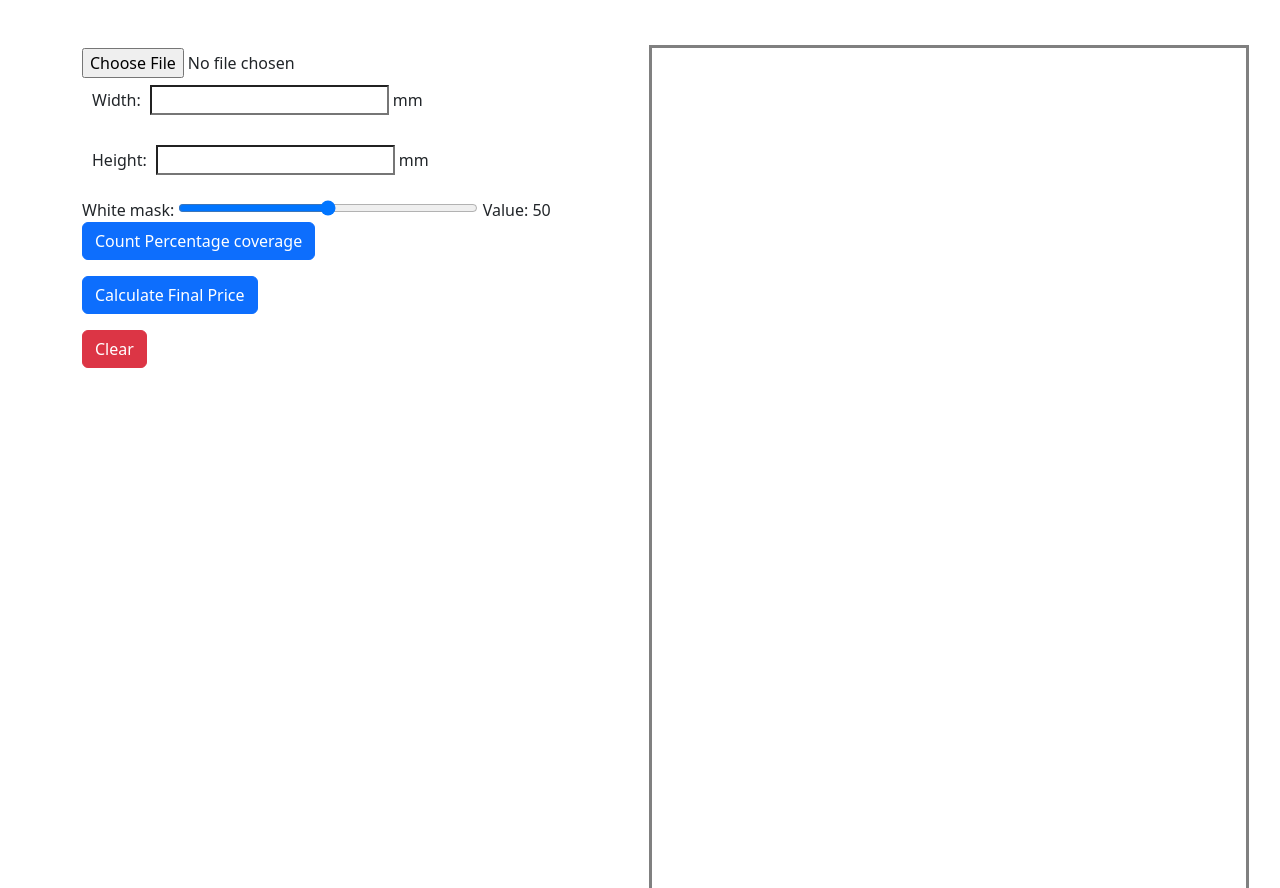
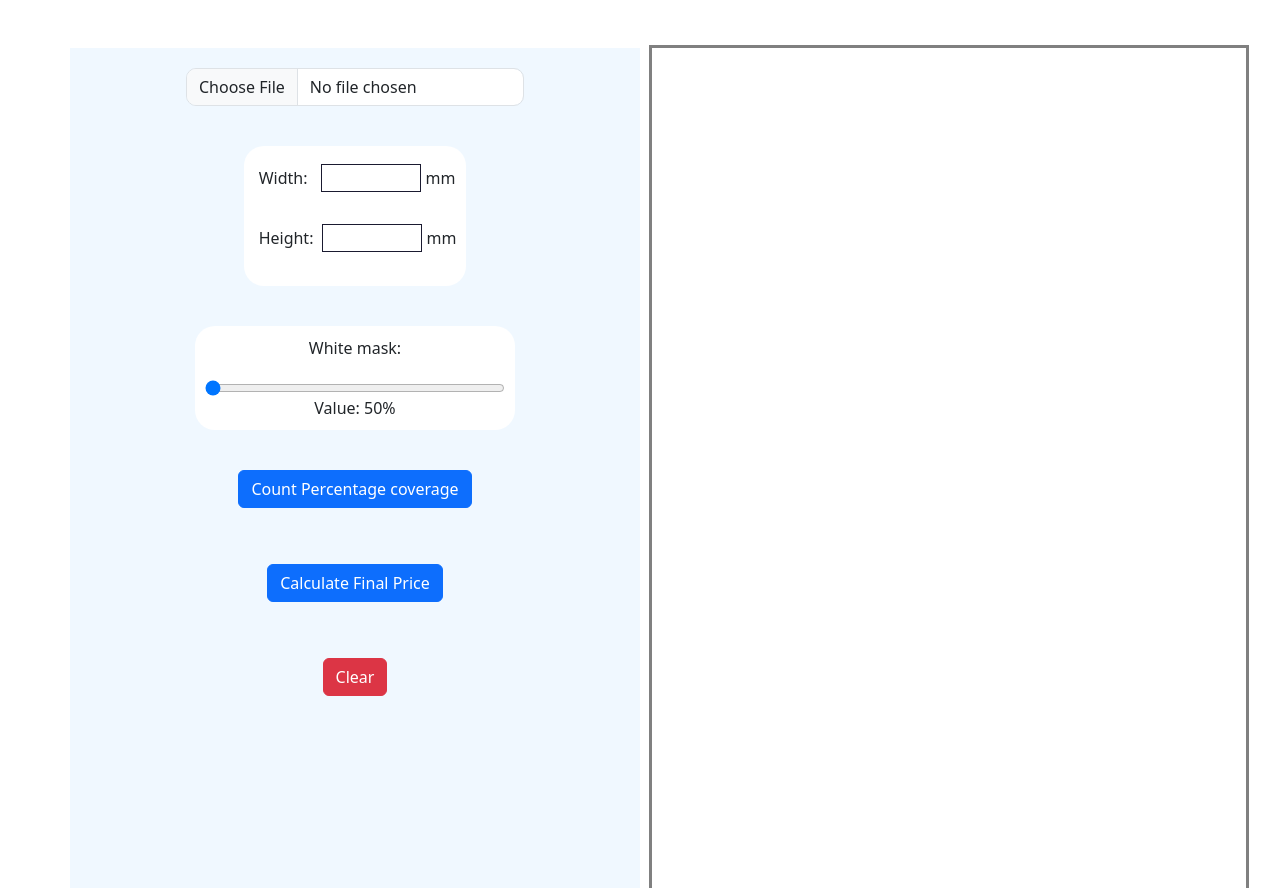
Before and after one commit to ingefaerel/image-editor, a website with bundled scripts: page index.html in a window 1280 px wide. Built offline with nearby package versions, Linux system fonts and the light colour scheme.

Commit message:
final price fix null values, styles modified, ready to use app

```diff
--- a/count-white.js
+++ b/count-white.js
@@ -4,17 +4,18 @@ const valueDisplay = document.getElementById("value");
 const stopValues = [50, 75, 100, 125, 150];
 let closestValue = stopValues[0];
 
-// Set the slider to the closest stop value
+slider.value = closestValue;
+valueDisplay.textContent = `Value: ${closestValue}%`;
+
 slider.addEventListener("input", function () {
   const value = Number(slider.value);
   closestValue = stopValues.reduce((prev, curr) => {
     return Math.abs(curr - value) < Math.abs(prev - value) ? curr : prev;
   });
-  slider.value = closestValue; // Set the slider to the closest value
-  valueDisplay.textContent = `Value: ${closestValue}`; // Display the value
+  slider.value = closestValue;
+  valueDisplay.textContent = `Value: ${closestValue}%`;
 });
 
-// Initialize display with the first stop value
-valueDisplay.textContent = `Value: ${stopValues[0]}`;
+valueDisplay.textContent = `Value: ${stopValues[0]}%`;
 
 export { closestValue };
--- a/finalPrice.js
+++ b/finalPrice.js
@@ -7,6 +7,8 @@ const countPriceBtn = document.getElementById("count-price");
 const fullCoveragePrice = 200;
 
 function countPrice() {
+  const imageElement = document.querySelector("#image-container img");
+  if (imageElement) {
     const coveragePrice = Math.round(
       (fullCoveragePrice * coveragePercentage) / 100
     );
@@ -14,6 +16,9 @@ function countPrice() {
     const whitePrice = Math.round(coveragePrice * (closestValue / 100));
     console.log(whitePrice);
     finalPriceDisplay.innerText = fullCoveragePrice + whitePrice;
+  } else {
+    finalPriceDisplay.innerText = "Please select an image";
+  }
 }
 
 countPriceBtn.addEventListener("click", countPrice);
--- a/index.html
+++ b/index.html
@@ -17,12 +17,18 @@
   <body>
     <div class="container">
       <div class="row">
-        <div class="col-6 gy-5">
-          <div>
-            <input type="file" id="file-input" accept="image/*" />
+        <div class="col-6 gy-5 tools">
+          <div class="section file">
+            <input
+              type="file"
+              id="file-input"
+              class="form-control"
+              accept="image/*"
+            />
           </div>
+          <div class="section dimensions">
             <div class="input-group mb-3">
-            <label for="width-input" class="form-label">Width: </label>
+              <label for="width-input" class="form-label width">Width: </label>
               <input
                 type="number"
                 id="width-input"
@@ -42,8 +48,9 @@
               />
               <span class="unit-label">mm</span>
             </div>
+          </div>
 
-          <div>
+          <div class="section white">
             <label for="white-count">White mask:</label>
             <input
               type="range"
@@ -56,21 +63,22 @@
             <span id="value">Value: 50</span>
           </div>
 
-          <div>
+          <div class="section percentege">
             <button id="count-button" class="btn btn-primary">
               Count Percentage coverage
             </button>
             <p id="coverage"></p>
           </div>
 
-          <div>
+          <div class="section price">
             <button id="count-price" class="btn btn-primary">
               Calculate Final Price
             </button>
             <p id="final-price"></p>
           </div>
-
+          <div class="section">
             <button id="clear-button" class="btn btn-danger">Clear</button>
+          </div>
         </div>
 
         <div class="col-6 gy-5">
--- a/interactHandler.js
+++ b/interactHandler.js
@@ -3,7 +3,6 @@ const widthInput = document.getElementById("width-input");
 const heightInput = document.getElementById("height-input");
 
 function setupInteract(imageElement) {
-  // Wait for the image to load before setting up interaction
   if (imageElement.complete) {
     initializeInteraction();
   } else {
@@ -21,7 +20,6 @@ function setupInteract(imageElement) {
       let width = originalWidth;
       let height = originalHeight;
 
-      // Check if either dimension exceeds the max size
       if (width > 594 || height > 840) {
         if (width / 594 > height / 840) {
           width = 594;
@@ -32,12 +30,10 @@ function setupInteract(imageElement) {
         }
       }
 
-      // Update the input values with rounded results
       widthInput.value = Math.round(width / 2);
       heightInput.value = Math.round(height / 2);
     }
 
-    // Set initial values for inputs
     updateDimensions(originalWidth, originalHeight);
 
     interact(imageElement)
@@ -79,7 +75,6 @@ function setupInteract(imageElement) {
           const newWidth = event.rect.width;
           const newHeight = newWidth / aspectRatio;
 
-          // Update the element's width and height
           target.style.width = newWidth + "px";
           target.style.height = newHeight + "px";
 
@@ -91,7 +86,6 @@ function setupInteract(imageElement) {
           target.setAttribute("data-x", x);
           target.setAttribute("data-y", y);
 
-          // Update inputs only if the values are valid
           if (!isNaN(newWidth) && newWidth > 0) {
             widthInput.value = Math.round(newWidth / 2);
           }
@@ -104,7 +98,6 @@ function setupInteract(imageElement) {
     widthInput.addEventListener("input", function () {
       const newWidth = parseFloat(widthInput.value * 2);
 
-      // Check if newWidth is a valid number
       if (!isNaN(newWidth) && newWidth > 0) {
         const newHeight = newWidth / aspectRatio;
 
@@ -113,14 +106,13 @@ function setupInteract(imageElement) {
 
         heightInput.value = Math.round(newHeight / 2);
       } else {
-        heightInput.value = ""; // Clear height if width is invalid
+        heightInput.value = "";
       }
     });
 
     heightInput.addEventListener("input", function () {
       const newHeight = parseFloat(heightInput.value * 2);
 
-      // Check if newHeight is a valid number
       if (!isNaN(newHeight) && newHeight > 0) {
         const newWidth = newHeight / aspectRatio;
 
@@ -129,7 +121,7 @@ function setupInteract(imageElement) {
 
         widthInput.value = Math.round(newWidth / 2);
       } else {
-        widthInput.value = ""; // Clear width if height is invalid
+        widthInput.value = "";
       }
     });
   }
--- a/styles.css
+++ b/styles.css
@@ -12,21 +12,60 @@ img {
   max-height: 840px;
 }
 .input-group {
-  display: flex; /* Use flexbox for alignment */
-  align-items: center; /* Align items vertically center */
+  display: flex;
+  align-items: center;
 }
-
-/* .unit-label {
-  /* Space between input and unit label */
 
 .input-field {
   margin: 5px;
+  border: 1px solid rgb(26, 26, 48);
+  border-radius: 20px;
+  width: 100px;
 }
 
 .form-label {
-  margin: 10px;
+  margin: 10px 10px 10px 5px;
+}
+
+.width {
+  margin-right: 15px;
+}
+
+#white-count {
+  margin-top: 20px;
 }
 
 .slider {
   width: 300px;
 }
+
+.section {
+  margin: 20px;
+  display: flex;
+  flex-direction: column;
+  align-items: center;
+}
+
+.tools {
+  background-color: aliceblue;
+  display: flex;
+  flex-direction: column;
+  align-items: center;
+}
+
+.white {
+  background-color: rgb(255, 255, 255);
+  padding: 10px;
+  border-radius: 20px;
+}
+
+.dimensions {
+  background-color: rgb(255, 255, 255);
+
+  padding: 10px;
+  border-radius: 20px;
+}
+
+.form-control {
+  border-radius: 10px;
+}
```
Lines whose indentation alone changed are shown as unchanged.
